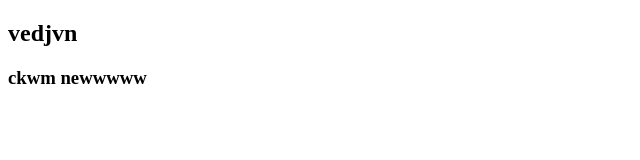
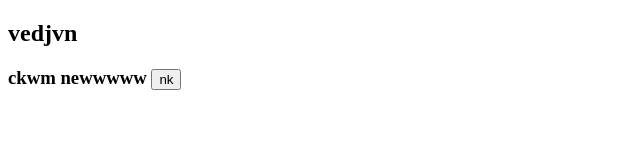
Before and after one commit to rabiakausar-cloud/localrep, a plain HTML site: page index.html in a window 1280 px wide. Shown: the full height of the page, 0-640 px from the left. Drawn offline with Linux system fonts and the light colour scheme.

Commit message:
Updated index.html

```diff
--- a/index.html
+++ b/index.html
@@ -7,6 +7,6 @@
 </head>
 <body>
     <h2>vedjvn</h2>
-    <h3>ckwm newwwww</h3>
+    <h3>ckwm newwwww <button>nk</button></h3>
 </body>
 </html>
```
